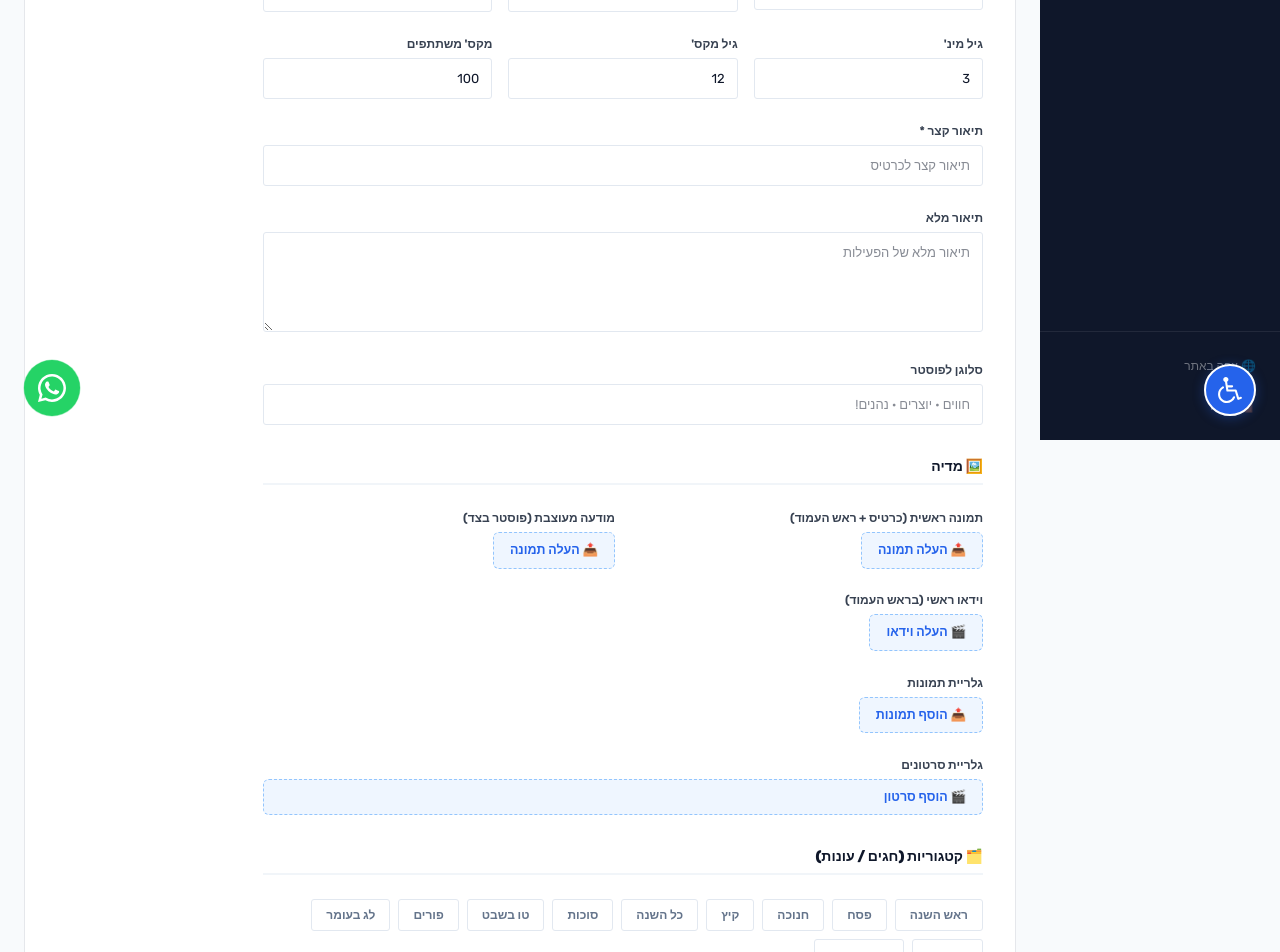
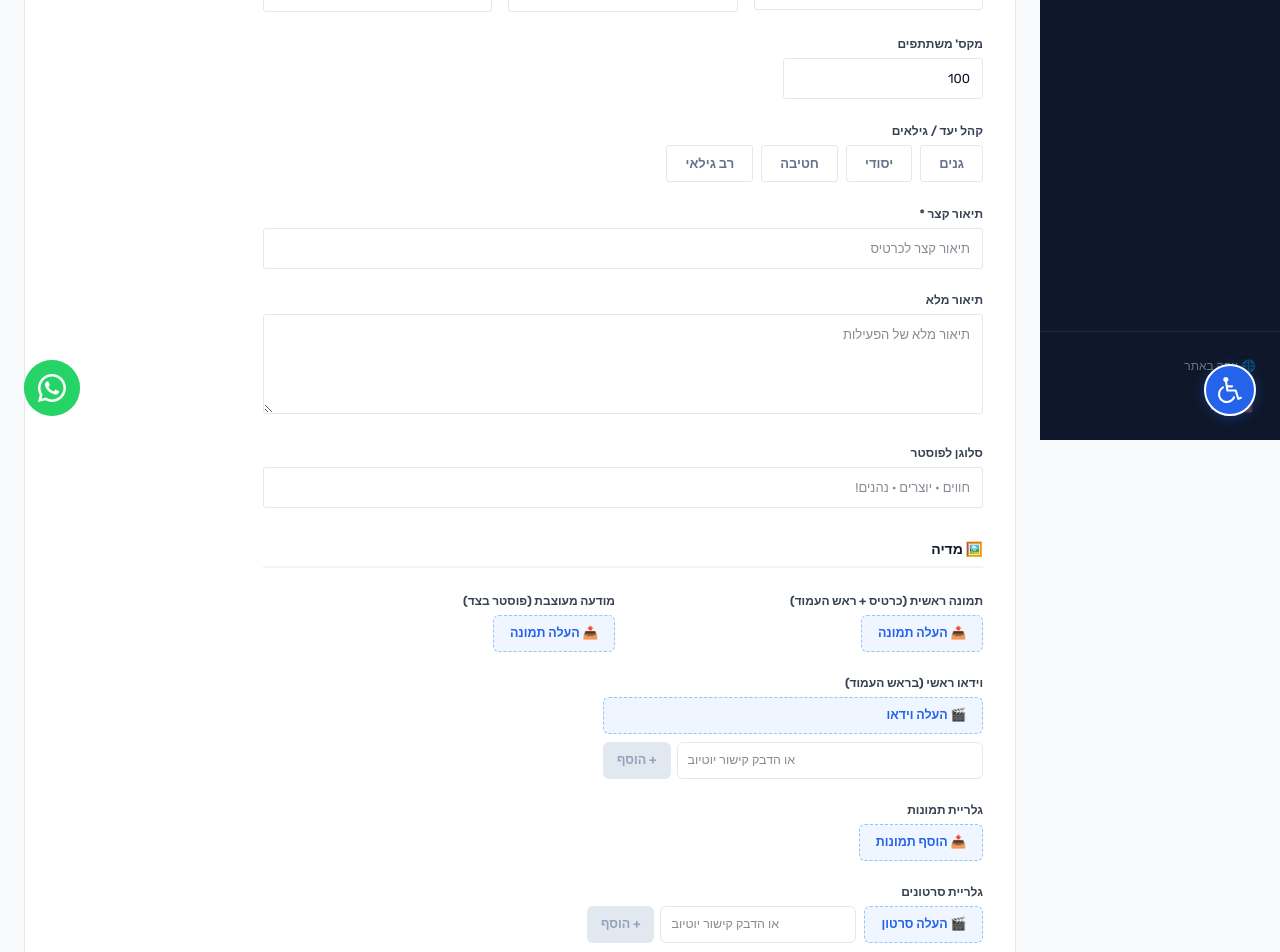
Before and after one commit to Chavayasl/Chavayasl, a Next.js app: page /admin/activities/new in a window 1280 px wide. Shown: the part 360-1312 px from the top of the page. Built offline with nearby package versions, Linux system fonts and the light colour scheme.

Commit message:
סרטונים: תמיכה בקישור יוטיוב או העלאה; גילאים בטופס: תוויות (גנים/יסודי/חטיבה/רב גילאי) במקום מספרים

```diff
--- a/src/app/activities/[slug]/ActivityView.tsx
+++ b/src/app/activities/[slug]/ActivityView.tsx
@@ -1,6 +1,7 @@
 "use client";
 import Link from "next/link";
 import { SEASON_LABELS, TYPE_LABELS, type Activity } from "@/lib/data";
+import { ytId, ytEmbed, ytThumb } from "@/lib/media";
 import { useState, useEffect, useCallback } from "react";
 
 const WA_PHONE = "972556671997";
@@ -71,8 +72,14 @@ export default function ActivityView({ a }: { a: Activity }) {
           {/* עמודה ימנית (RTL ראשונה): וידאו + תיאור + פרטים */}
           <div>
             <div style={{ position: "relative", aspectRatio: "16/10", borderRadius: 16, overflow: "hidden", background: "#000", boxShadow: "0 16px 44px rgba(15,23,42,0.16)", marginBottom: 22 }}>
-              <video src={heroVideo} controls autoPlay muted loop playsInline
-                style={{ width: "100%", height: "100%", objectFit: "cover", display: "block" }} />
+              {ytId(heroVideo) ? (
+                <iframe src={ytEmbed(ytId(heroVideo)!, { autoplay: true, mute: true, loop: true, controls: false })}
+                  title="וידאו" allow="autoplay; encrypted-media" allowFullScreen
+                  style={{ width: "100%", height: "100%", border: "none", display: "block" }} />
+              ) : (
+                <video src={heroVideo} controls autoPlay muted loop playsInline
+                  style={{ width: "100%", height: "100%", objectFit: "cover", display: "block" }} />
+              )}
             </div>
             <h2 className="sec-title" style={{ fontSize: 26, marginBottom: 12 }}>תיאור הפעילות</h2>
             <p style={{ fontSize: 15.5, lineHeight: 1.8, color: "#475569", marginBottom: 22 }}>{description}</p>
@@ -284,11 +291,13 @@ function ShareButton({ title, text }: { title: string; text: string }) {
 
 function VideoCard({ title, src, poster, accent }: { title: string; src: string; poster?: string; accent: string }) {
   const [play, setPlay] = useState(false);
+  const yt = ytId(src);
+  const thumb = poster || (yt ? ytThumb(yt) : null);
   return (
     <>
       <button onClick={() => setPlay(true)} style={{ position: "relative", padding: 0, border: "none", borderRadius: 14, overflow: "hidden", cursor: "pointer", aspectRatio: "16/10", background: "#0F172A", width: "100%" }}>
-        {poster
-          ? <img src={poster} alt={title} style={{ width: "100%", height: "100%", objectFit: "cover", opacity: 0.85 }} />
+        {thumb
+          ? <img src={thumb} alt={title} style={{ width: "100%", height: "100%", objectFit: "cover", opacity: 0.85 }} />
           : <video src={src} muted playsInline preload="metadata" style={{ width: "100%", height: "100%", objectFit: "cover", opacity: 0.85 }} />}
         <div style={{ position: "absolute", inset: 0, display: "flex", alignItems: "center", justifyContent: "center" }}>
           <span style={{ width: 54, height: 54, borderRadius: "50%", background: "rgba(255,255,255,0.92)", display: "flex", alignItems: "center", justifyContent: "center", fontSize: 20, color: accent, paddingInlineStart: 3 }}>▶</span>
@@ -297,7 +306,9 @@ function VideoCard({ title, src, poster, accent }: { title: string; src: string;
       </button>
       {play && (
         <Lightbox onClose={() => setPlay(false)}>
-          <video src={src} controls autoPlay playsInline style={{ maxWidth: "92vw", maxHeight: "88vh", borderRadius: 12, background: "#000" }} />
+          {yt
+            ? <iframe src={ytEmbed(yt, { autoplay: true })} title={title} allow="autoplay; encrypted-media" allowFullScreen style={{ width: "min(92vw, 900px)", aspectRatio: "16/9", maxHeight: "88vh", border: "none", borderRadius: 12, background: "#000" }} />
+            : <video src={src} controls autoPlay playsInline style={{ maxWidth: "92vw", maxHeight: "88vh", borderRadius: 12, background: "#000" }} />}
         </Lightbox>
       )}
     </>
@@ -306,12 +317,14 @@ function VideoCard({ title, src, poster, accent }: { title: string; src: string;
 
 function VideoRow({ name, role, src, poster, duration, accent }: { name: string; role: string; src: string; poster?: string; duration?: string; accent: string }) {
   const [play, setPlay] = useState(false);
+  const yt = ytId(src);
+  const thumb = poster || (yt ? ytThumb(yt) : null);
   return (
     <>
       <button onClick={() => setPlay(true)} style={{ display: "flex", alignItems: "center", gap: 11, padding: 0, border: "none", background: "none", cursor: "pointer", width: "100%", textAlign: "start" }}>
         <div style={{ position: "relative", width: 64, height: 48, borderRadius: 9, overflow: "hidden", flexShrink: 0, background: "#0F172A" }}>
-          {poster
-            ? <img src={poster} alt={name} style={{ width: "100%", height: "100%", objectFit: "cover", opacity: 0.85 }} />
+          {thumb
+            ? <img src={thumb} alt={name} style={{ width: "100%", height: "100%", objectFit: "cover", opacity: 0.85 }} />
             : <video src={src} muted playsInline preload="metadata" style={{ width: "100%", height: "100%", objectFit: "cover", opacity: 0.85 }} />}
           <div style={{ position: "absolute", inset: 0, display: "flex", alignItems: "center", justifyContent: "center" }}>
             <span style={{ width: 22, height: 22, borderRadius: "50%", background: "rgba(255,255,255,0.92)", display: "flex", alignItems: "center", justifyContent: "center", fontSize: 9, color: accent, paddingInlineStart: 2 }}>▶</span>
@@ -325,7 +338,9 @@ function VideoRow({ name, role, src, poster, duration, accent }: { name: string;
       </button>
       {play && (
         <Lightbox onClose={() => setPlay(false)}>
-          <video src={src} controls autoPlay playsInline style={{ maxWidth: "92vw", maxHeight: "88vh", borderRadius: 12, background: "#000" }} />
+          {yt
+            ? <iframe src={ytEmbed(yt, { autoplay: true })} title={name} allow="autoplay; encrypted-media" allowFullScreen style={{ width: "min(92vw, 900px)", aspectRatio: "16/9", maxHeight: "88vh", border: "none", borderRadius: 12, background: "#000" }} />
+            : <video src={src} controls autoPlay playsInline style={{ maxWidth: "92vw", maxHeight: "88vh", borderRadius: 12, background: "#000" }} />}
         </Lightbox>
       )}
     </>
--- a/src/components/admin/ActivityForm.tsx
+++ b/src/components/admin/ActivityForm.tsx
@@ -2,6 +2,7 @@
 import { useState } from "react";
 import { useRouter } from "next/navigation";
 import { SEASON_LABELS, type Activity } from "@/lib/data";
+import { ytId, ytThumb } from "@/lib/media";
 
 type FormData = Omit<Activity, "id" | "timeline" | "includes"> & { id?: string };
 
@@ -13,9 +14,16 @@ const DEFAULTS: FormData = {
   grad1: "#CC2222", grad2: "#8B1A1A", grad1h: "#a81b1b", grad2h: "#6b1414",
   icon: "", emoji: "🎯",
   gallery: [], videos: [], videoTestimonials: [], waMessages: [], audioTestimonials: [],
+  ageGroups: [],
 };
 
 const LABEL: Record<string, string> = { WORKSHOP: "סדנה", SHOW: "הצגה", GAME: "משחק", FOOD: "בישול" };
+const AGE_OPTIONS = [
+  { id: "gan", label: "גנים" },
+  { id: "yesodi", label: "יסודי" },
+  { id: "hatam", label: "חטיבה" },
+  { id: "multi", label: "רב גילאי" },
+];
 
 // ─── העלאת קובץ ל-Supabase Storage ───
 async function uploadToServer(file: File, folder: string): Promise<string | null> {
@@ -41,6 +49,10 @@ export function ActivityForm({ initial }: { initial?: Partial<Activity> }) {
   const set = (k: keyof FormData, v: unknown) => setForm(f => ({ ...f, [k]: v }));
   const toggleSeason = (s: string) =>
     set("seasons", form.seasons.includes(s) ? form.seasons.filter(x => x !== s) : [...form.seasons, s]);
+  const toggleAge = (id: string) => {
+    const cur = form.ageGroups || [];
+    set("ageGroups", cur.includes(id) ? cur.filter(x => x !== id) : [...cur, id]);
+  };
 
   // עזרי מערכים
   const arr = <T,>(k: keyof FormData): T[] => (form[k] as T[] | undefined) || [];
@@ -92,10 +104,26 @@ export function ActivityForm({ initial }: { initial?: Partial<Activity> }) {
         <div>{label("משך (דקות)")}<input type="number" style={inputStyle} value={form.duration} onChange={e => set("duration", +e.target.value)} /></div>
       </div>
 
-      <div style={{ display: "grid", gridTemplateColumns: "1fr 1fr 1fr", gap: "1rem" }}>
-        <div>{label("גיל מינ'")}<input type="number" style={inputStyle} value={form.minAge} onChange={e => set("minAge", +e.target.value)} /></div>
-        <div>{label("גיל מקס'")}<input type="number" style={inputStyle} value={form.maxAge} onChange={e => set("maxAge", +e.target.value)} /></div>
-        <div>{label("מקס' משתתפים")}<input type="number" style={inputStyle} value={form.maxParticipants} onChange={e => set("maxParticipants", +e.target.value)} /></div>
+      <div>
+        {label("מקס' משתתפים")}
+        <input type="number" style={{ ...inputStyle, maxWidth: 200 }} value={form.maxParticipants} onChange={e => set("maxParticipants", +e.target.value)} />
+      </div>
+
+      <div>
+        {label("קהל יעד / גילאים")}
+        <div style={{ display: "flex", gap: 8, flexWrap: "wrap" }}>
+          {AGE_OPTIONS.map(o => {
+            const on = (form.ageGroups || []).includes(o.id);
+            return (
+              <button key={o.id} type="button" onClick={() => toggleAge(o.id)} style={{
+                padding: "8px 18px", borderRadius: 3, fontSize: 13, fontWeight: 600, cursor: "pointer", fontFamily: "Rubik, sans-serif",
+                border: `1.5px solid ${on ? "#2563EB" : "#e2e8f0"}`,
+                background: on ? "#eff6ff" : "#fff",
+                color: on ? "#2563EB" : "#64748b",
+              }}>{o.label}</button>
+            );
+          })}
+        </div>
       </div>
 
       <div>{label("תיאור קצר *")}<input required style={inputStyle} value={form.shortDescription} onChange={e => set("shortDescription", e.target.value)} placeholder="תיאור קצר לכרטיס" /></div>
@@ -249,13 +277,36 @@ function SingleImage({ src, folder, onChange }: { src?: string; folder: string;
   ) : <UploadButton accept="image/*" folder={folder} label="📤 העלה תמונה" onUrl={onChange} />;
 }
 
+const ytBadge: React.CSSProperties = { position: "absolute", top: 4, insetInlineStart: 4, background: "rgba(204,34,34,0.92)", color: "#fff", fontSize: 9, fontWeight: 700, padding: "2px 6px", borderRadius: 4 };
+
+function YtLink({ onAdd }: { onAdd: (url: string) => void }) {
+  const [link, setLink] = useState("");
+  const valid = !!ytId(link);
+  return (
+    <div style={{ display: "flex", gap: 6 }}>
+      <input value={link} onChange={e => setLink(e.target.value)} placeholder="או הדבק קישור יוטיוב"
+        style={{ flex: 1, minWidth: 150, padding: "8px 10px", borderRadius: 6, border: "1.5px solid #e2e8f0", fontSize: 12.5, fontFamily: "Rubik, sans-serif", direction: "ltr" }} />
+      <button type="button" disabled={!valid} onClick={() => { onAdd(link.trim()); setLink(""); }}
+        style={{ padding: "8px 14px", borderRadius: 6, border: "none", background: valid ? "#CC2222" : "#e2e8f0", color: valid ? "#fff" : "#94a3b8", fontSize: 12.5, fontWeight: 700, cursor: valid ? "pointer" : "not-allowed", fontFamily: "Rubik, sans-serif", whiteSpace: "nowrap" }}>+ הוסף</button>
+    </div>
+  );
+}
+
 function SingleVideo({ src, folder, onChange }: { src?: string; folder: string; onChange: (url: string | undefined) => void }) {
-  return src ? (
-    <div style={{ position: "relative", width: 200, borderRadius: 8, overflow: "hidden", border: "1px solid #e2e8f0" }}>
-      <video src={src} controls style={{ width: "100%", display: "block", background: "#000" }} />
+  const yt = ytId(src);
+  if (src) return (
+    <div style={{ position: "relative", width: 220, borderRadius: 8, overflow: "hidden", border: "1px solid #e2e8f0" }}>
+      {yt ? <img src={ytThumb(yt)} alt="" style={{ width: "100%", display: "block" }} /> : <video src={src} controls style={{ width: "100%", display: "block", background: "#000" }} />}
+      {yt && <span style={ytBadge}>▶ YouTube</span>}
       <button type="button" onClick={() => onChange(undefined)} style={removeBtn}>✕</button>
     </div>
-  ) : <UploadButton accept="video/*" folder={folder} label="🎬 העלה וידאו" onUrl={onChange} />;
+  );
+  return (
+    <div style={{ display: "flex", flexDirection: "column", gap: 8, maxWidth: 380 }}>
+      <UploadButton accept="video/*" folder={folder} label="🎬 העלה וידאו" onUrl={onChange} />
+      <YtLink onAdd={url => onChange(url)} />
+    </div>
+  );
 }
 
 function Gallery({ images, onAdd, onRemove }: { images: string[]; onAdd: (url: string) => void; onRemove: (i: number) => void }) {
@@ -275,15 +326,24 @@ function Gallery({ images, onAdd, onRemove }: { images: string[]; onAdd: (url: s
 function VideoList({ items, onAdd, onRemove, onTitle }: { items: { title: string; src: string }[]; onAdd: (src: string) => void; onRemove: (i: number) => void; onTitle: (i: number, t: string) => void }) {
   return (
     <div style={{ display: "flex", flexDirection: "column", gap: 10 }}>
-      {items.map((v, i) => (
+      {items.map((v, i) => {
+        const yt = ytId(v.src);
+        return (
           <div key={i} style={{ display: "flex", gap: 10, alignItems: "center", background: "#f8fafc", padding: 8, borderRadius: 8 }}>
-          <video src={v.src} style={{ width: 80, height: 56, objectFit: "cover", borderRadius: 6, background: "#000", flexShrink: 0 }} />
+            <div style={{ position: "relative", width: 80, height: 56, flexShrink: 0 }}>
+              {yt ? <img src={ytThumb(yt)} alt="" style={{ width: "100%", height: "100%", objectFit: "cover", borderRadius: 6 }} /> : <video src={v.src} style={{ width: "100%", height: "100%", objectFit: "cover", borderRadius: 6, background: "#000" }} />}
+              {yt && <span style={ytBadge}>▶</span>}
+            </div>
             <input value={v.title} onChange={e => onTitle(i, e.target.value)} placeholder="כותרת הסרטון"
               style={{ flex: 1, padding: "8px 10px", borderRadius: 6, border: "1.5px solid #e2e8f0", fontSize: 13, fontFamily: "Rubik, sans-serif" }} />
             <button type="button" onClick={() => onRemove(i)} style={{ ...removeBtn, position: "static", flexShrink: 0 }}>✕</button>
           </div>
-      ))}
-      <UploadButton accept="video/*" folder="videos" label="🎬 הוסף סרטון" onUrl={onAdd} />
+        );
+      })}
+      <div style={{ display: "flex", gap: 8, flexWrap: "wrap" }}>
+        <UploadButton accept="video/*" folder="videos" label="🎬 העלה סרטון" onUrl={onAdd} />
+        <YtLink onAdd={onAdd} />
+      </div>
     </div>
   );
 }
@@ -292,15 +352,24 @@ function TestimonialVideos({ items, onAdd, onRemove, onField }: { items: { name:
   const ist: React.CSSProperties = { flex: 1, padding: "8px 10px", borderRadius: 6, border: "1.5px solid #e2e8f0", fontSize: 13, fontFamily: "Rubik, sans-serif" };
   return (
     <div style={{ display: "flex", flexDirection: "column", gap: 10 }}>
-      {items.map((t, i) => (
+      {items.map((t, i) => {
+        const yt = ytId(t.src);
+        return (
           <div key={i} style={{ display: "flex", gap: 10, alignItems: "center", background: "#f8fafc", padding: 8, borderRadius: 8 }}>
-          <video src={t.src} style={{ width: 80, height: 56, objectFit: "cover", borderRadius: 6, background: "#000", flexShrink: 0 }} />
+            <div style={{ position: "relative", width: 80, height: 56, flexShrink: 0 }}>
+              {yt ? <img src={ytThumb(yt)} alt="" style={{ width: "100%", height: "100%", objectFit: "cover", borderRadius: 6 }} /> : <video src={t.src} style={{ width: "100%", height: "100%", objectFit: "cover", borderRadius: 6, background: "#000" }} />}
+              {yt && <span style={ytBadge}>▶</span>}
+            </div>
             <input value={t.name} onChange={e => onField(i, { name: e.target.value })} placeholder="שם" style={ist} />
             <input value={t.role} onChange={e => onField(i, { role: e.target.value })} placeholder="תפקיד" style={ist} />
             <button type="button" onClick={() => onRemove(i)} style={{ ...removeBtn, position: "static", flexShrink: 0 }}>✕</button>
           </div>
-      ))}
-      <UploadButton accept="video/*" folder="testimonials" label="🎬 הוסף סרטון המלצה" onUrl={onAdd} />
+        );
+      })}
+      <div style={{ display: "flex", gap: 8, flexWrap: "wrap" }}>
+        <UploadButton accept="video/*" folder="testimonials" label="🎬 העלה סרטון המלצה" onUrl={onAdd} />
+        <YtLink onAdd={onAdd} />
+      </div>
     </div>
   );
 }
--- a/src/components/home/FeaturedActivities.tsx
+++ b/src/components/home/FeaturedActivities.tsx
@@ -87,7 +87,7 @@ export function FeaturedActivities({ allActivities = ACTIVITIES, categoryTree =
     activities = allActivities.filter(a => a.categories?.includes(group.id) || group.slugs.includes(a.slug));
   }
   if (ageFilter) {
-    activities = activities.filter(a => (a.ageGroups as string[] | undefined)?.includes(ageFilter));
+    activities = activities.filter(a => a.ageGroups?.includes(ageFilter) || a.ageGroups?.includes("multi"));
   }
 
   // מעבר טאב — בקטגוריית חגים בוחרים אוטומטית את החג הרלוונטי לתאריך
--- a/src/lib/data.ts
+++ b/src/lib/data.ts
@@ -23,7 +23,7 @@ export interface Activity {
   emoji: string;
   timeline: { timeRange: string; title: string; description: string }[];
   includes: string[];
-  ageGroups?: ("gan" | "yesodi" | "hatam" | "afternoon")[];
+  ageGroups?: string[]; // gan | yesodi | hatam | multi (רב גילאי)
   /** קטגוריות ראשיות אליהן שייכת הפעילות (holidays/science/extreme/shows) */
   categories?: string[];
 
--- /dev/null
+++ b/src/lib/media.ts
@@ -0,0 +1,21 @@
+// ─── עזרי יוטיוב (תמיכה בקישור יוטיוב או קובץ וידאו מועלה) ───
+export function ytId(url?: string): string | null {
+  if (!url) return null;
+  const m = url.match(/(?:youtube\.com\/(?:watch\?v=|embed\/|shorts\/|v\/)|youtu\.be\/)([\w-]{11})/);
+  return m ? m[1] : null;
+}
+
+export function ytEmbed(id: string, opts: { autoplay?: boolean; mute?: boolean; loop?: boolean; controls?: boolean } = {}): string {
+  const p = new URLSearchParams();
+  if (opts.autoplay) p.set("autoplay", "1");
+  if (opts.mute) p.set("mute", "1");
+  if (opts.loop) { p.set("loop", "1"); p.set("playlist", id); }
+  if (opts.controls === false) p.set("controls", "0");
+  p.set("rel", "0");
+  p.set("playsinline", "1");
+  return `https://www.youtube.com/embed/${id}?${p.toString()}`;
+}
+
+export function ytThumb(id: string): string {
+  return `https://img.youtube.com/vi/${id}/hqdefault.jpg`;
+}
```
Lines whose indentation alone changed are shown as unchanged.
